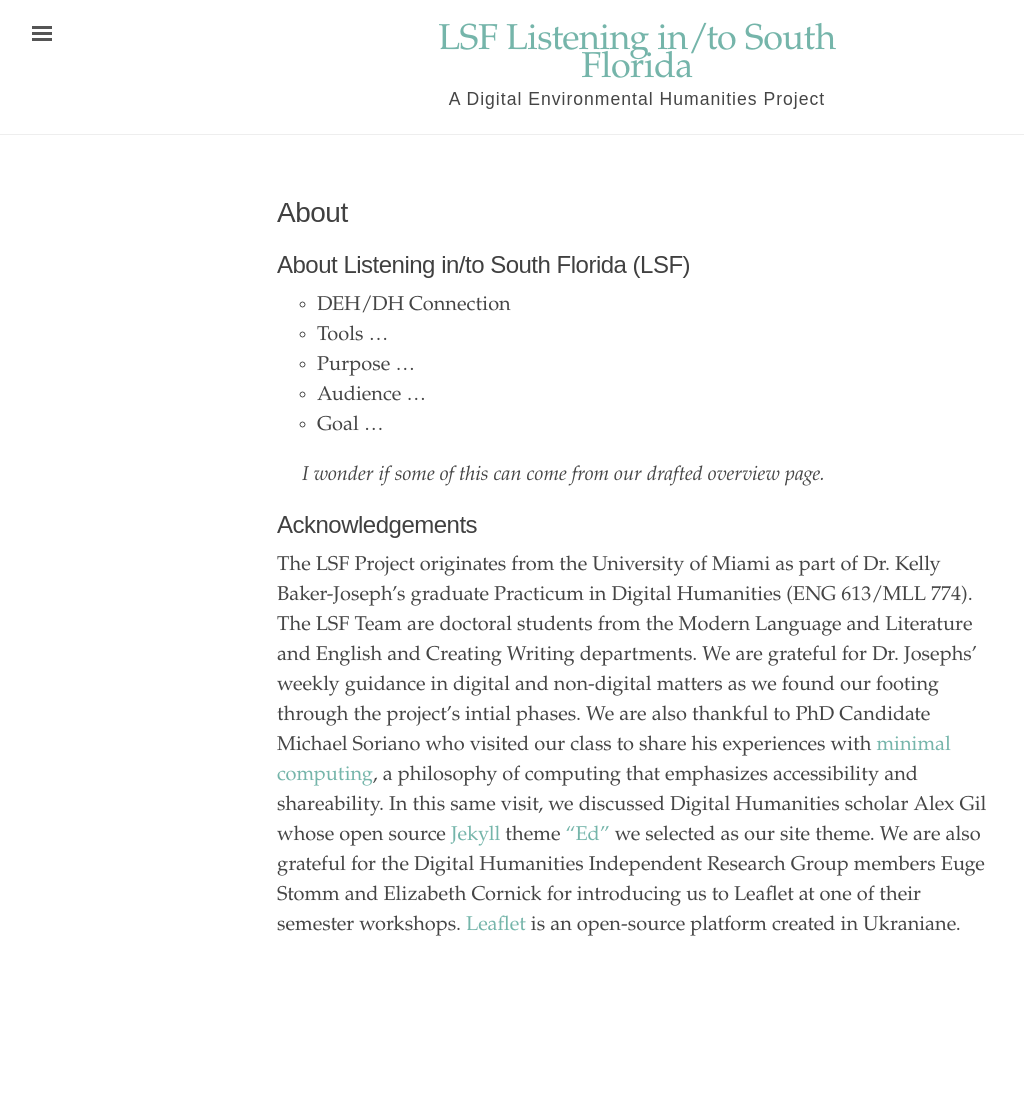
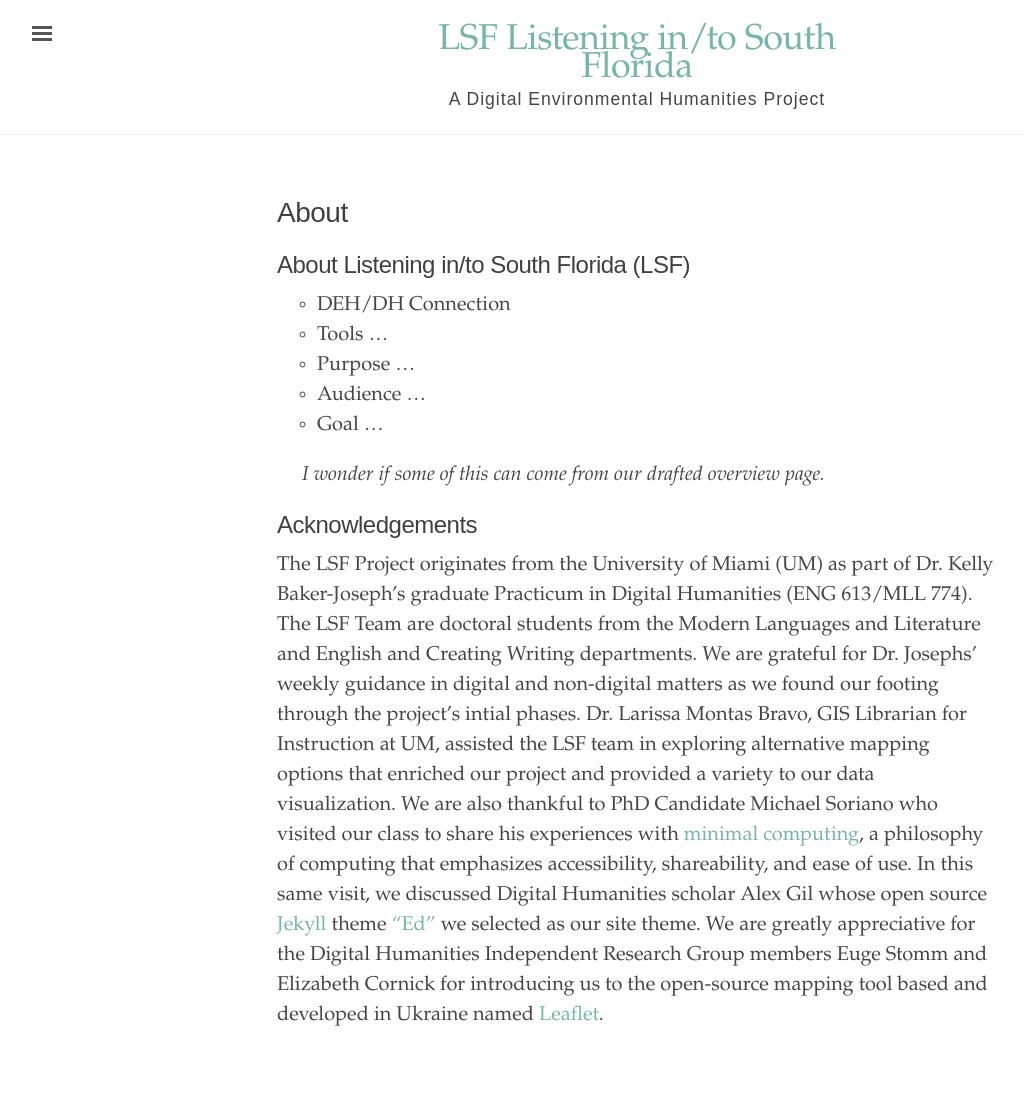
Before and after one commit to rm4-25/lsf_3, a Jekyll site: the page built from About.md, in a window 1280 px wide. Shown: the whole page, without its empty margins (3-1027 px from the left). Built offline with Jekyll 4.4.1, drawn with Linux system fonts in a browser that asks for light colours; before the commit the page ends 1020 px from its top, so only the background shows below that.

Commit message:
Update About.md
Added GIS acknowledgement.

```diff
--- a/About.md
+++ b/About.md
@@ -14,4 +14,4 @@
 > I wonder if some of this can come from our drafted overview page.
 
 ## Acknowledgements
-The LSF Project originates from the University of Miami as part of Dr. Kelly Baker-Joseph's graduate Practicum in Digital Humanities (ENG 613/MLL 774). The LSF Team are doctoral students from the Modern Language and Literature and English and Creating Writing departments. We are grateful for Dr. Josephs' weekly guidance in digital and non-digital matters as we found our footing through the project's intial phases. We are also thankful to PhD Candidate Michael Soriano who visited our class to share his experiences with [minimal computing](https://go-dh.github.io/mincomp/), a philosophy of computing that emphasizes accessibility and shareability.  In this same visit, we  discussed Digital Humanities scholar Alex Gil whose open source [Jekyll](https://jekyllrb.com/) theme ["Ed"](https://minicomp.github.io/ed/) we selected as our site theme. We are also grateful for the Digital Humanities Independent Research Group members Euge Stomm and Elizabeth Cornick for introducing us to Leaflet at one of their semester workshops. [Leaflet](https://leafletjs.com/) is an open-source platform created in Ukraniane.
+The LSF Project originates from the University of Miami (UM) as part of Dr. Kelly Baker-Joseph's graduate Practicum in Digital Humanities (ENG 613/MLL 774). The LSF Team are doctoral students from the Modern Languages and Literature and English and Creating Writing departments. We are grateful for Dr. Josephs' weekly guidance in digital and non-digital matters as we found our footing through the project's intial phases. Dr. Larissa Montas Bravo, GIS Librarian for Instruction at UM, assisted the LSF team in exploring alternative mapping options that enriched our project and provided a variety to our data visualization. We are also thankful to PhD Candidate Michael Soriano who visited our class to share his experiences with [minimal computing](https://go-dh.github.io/mincomp/), a philosophy of computing that emphasizes accessibility, shareability, and ease of use.  In this same visit, we  discussed Digital Humanities scholar Alex Gil whose open source [Jekyll](https://jekyllrb.com/) theme ["Ed"](https://minicomp.github.io/ed/) we selected as our site theme. We are greatly appreciative for the Digital Humanities Independent Research Group members Euge Stomm and Elizabeth Cornick for introducing us to the open-source mapping tool based and developed in Ukraine named [Leaflet](https://leafletjs.com/).
```
